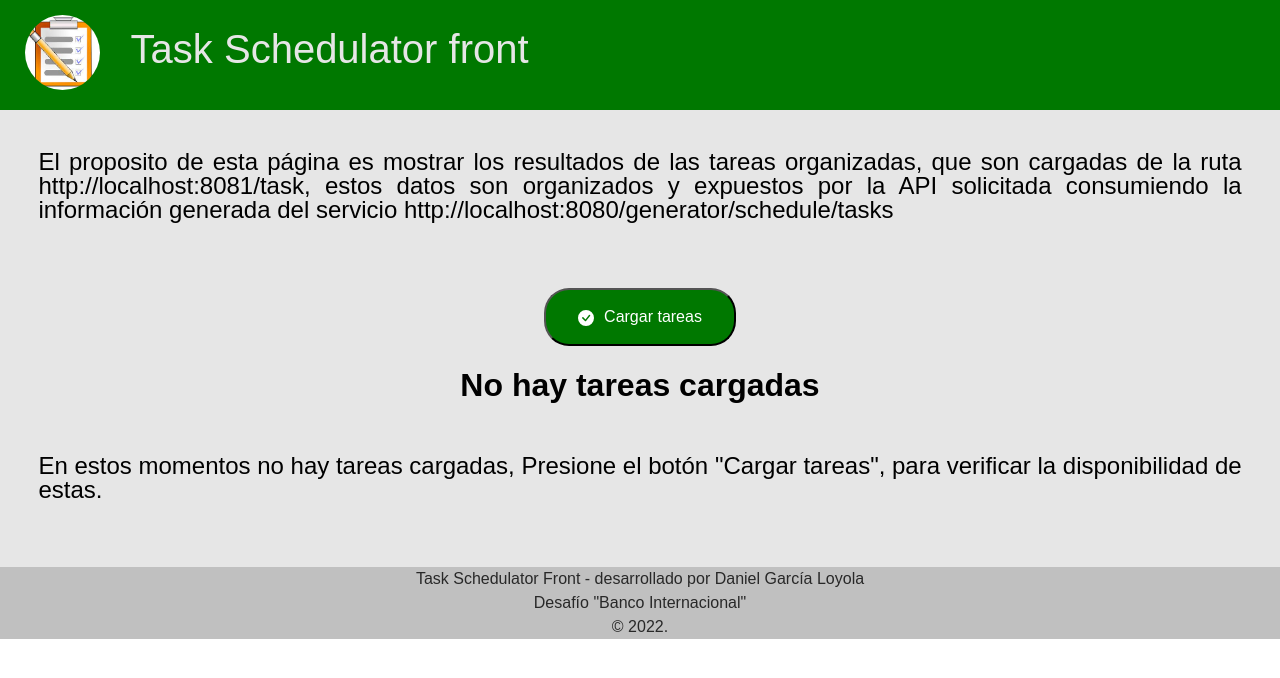
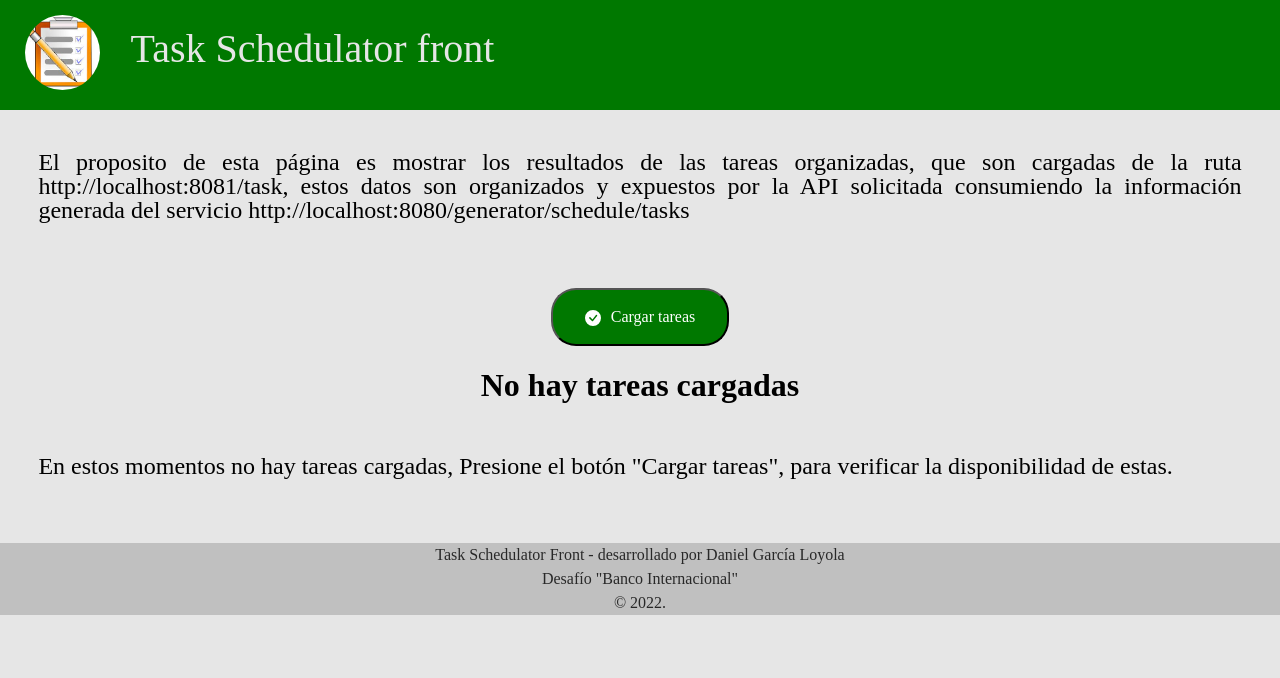
Before and after one commit to stngarcia8/schedulator-front-v2, a React (Create React App) app: page / in a window 1280 px wide. Shown: the top 678 px of the page. Built offline with nearby package versions, Linux system fonts and the light colour scheme.

Commit message:
Fix some problems in index and app scss files

```diff
--- a/package.json
+++ b/package.json
@@ -11,6 +11,8 @@
     "react-bootstrap": "^2.1.2",
     "react-dom": "^17.0.2",
     "react-icons": "^4.3.1",
+    "react-loader-spinner": "^6.0.0-0",
+    "react-promise-tracker": "^2.1.0",
     "react-redux": "^7.2.6",
     "react-scripts": "5.0.0",
     "redux": "^4.1.2",
@@ -49,6 +51,7 @@
     "@testing-library/jest-dom": "^5.16.2",
     "@testing-library/react": "^12.1.3",
     "install": "^0.13.0",
-    "npm": "^8.5.2"
+    "npm": "^8.5.2",
+    "standard": "^16.0.4"
   }
 }
--- a/public/index.html
+++ b/public/index.html
@@ -6,38 +6,15 @@
     <meta name="viewport" content="width=device-width, initial-scale=1" />
     <meta name="theme-color" content="#000000" />
     <meta
-      name="description"
-      content="Web site created using create-react-app"
+      name="Task schedule frontend"
+      content="Desafío Banco Internacional"
     />
     <link rel="apple-touch-icon" href="%PUBLIC_URL%/logo192.png" />
-    <!--
-      manifest.json provides metadata used when your web app is installed on a
-      user's mobile device or desktop. See https://developers.google.com/web/fundamentals/web-app-manifest/
-    -->
     <link rel="manifest" href="%PUBLIC_URL%/manifest.json" />
-    <!--
-      Notice the use of %PUBLIC_URL% in the tags above.
-      It will be replaced with the URL of the `public` folder during the build.
-      Only files inside the `public` folder can be referenced from the HTML.
-
-      Unlike "/favicon.ico" or "favicon.ico", "%PUBLIC_URL%/favicon.ico" will
-      work correctly both with client-side routing and a non-root public URL.
-      Learn how to configure a non-root public URL by running `npm run build`.
-    -->
-    <title>React App</title>
+    <title>Task schedulator frontend</title>
   </head>
   <body>
     <noscript>You need to enable JavaScript to run this app.</noscript>
     <div id="root"></div>
-    <!--
-      This HTML file is a template.
-      If you open it directly in the browser, you will see an empty page.
-
-      You can add webfonts, meta tags, or analytics to this file.
-      The build step will place the bundled scripts into the <body> tag.
-
-      To begin the development, run `npm start` or `yarn start`.
-      To create a production bundle, use `npm run build` or `yarn build`.
-    -->
   </body>
 </html>
--- a/src/containers/App.scss
+++ b/src/containers/App.scss
@@ -1,8 +1,10 @@
+@use '../styles/globals/Mixins.scss' as *;
+
 body {
-    font-family: Arial, Helvetica, sans-serif;
-    font-size: 16px;
-    color: black;
-    background: white;
+    font-family: $fontFamily;
+    font-size: $fontSize;
+    color: $fgBodyColor;
+    background: $bgBodyColor;
     padding: 0;
 }
 
--- a/src/index.scss
+++ b/src/index.scss
@@ -1,3 +1,6 @@
+@use './styles/globals/Mixins.scss' as *;
+
+
 
 * {
   -webkit-box-sizing: border-box;
@@ -30,7 +33,7 @@ ul {
 
 html,
 body {
-  font-size: 16px;
+  font-size: $fontSize;
   margin: 0;
 }
 
--- a/src/reducers/taskActions.js
+++ b/src/reducers/taskActions.js
@@ -2,8 +2,8 @@ import TaskApi from "../api/TaskApi"
 import { API_URI_BY_TASK_DURATION, API_URI_BY_TASK_PER_DAY_QUANTITY, SearchType } from "../shared/contants"
 import { TaskActionTypes } from "./TaskActionTypes"
 
+const loadTask = (searchType) => {
 
-const loadTask = (searchType) => {
   return async (dispatch) => {
     try {
       const response = await TaskApi.get(uriResolver(searchType))
@@ -11,6 +11,7 @@ const loadTask = (searchType) => {
 
     } catch (err) {
       dispatch(responseException(err))
+    } finally {
     }
   }
 }
--- a/src/styles/globals/Mixins.scss
+++ b/src/styles/globals/Mixins.scss
@@ -1,6 +1,6 @@
 // font definition
-$roboto: 'Roboto',
-sans-serif;
+$fontFamily: 'Arial, Helvetica, sans-serif';
+$fontSize: 16px;
 
 // background colors definitions
 $bgHeaderColor: rgb(0, 120, 0);
```
Also changed, not shown: src/components/loading/LoadingPage.js (added, +13 -0 lines), src/components/loading/loadingpage.scss (added, +10 -0 lines), src/components/task-section/TaskSection.js (+7 -5 lines), 1 other file (tests, documents, lock files or other folders).
